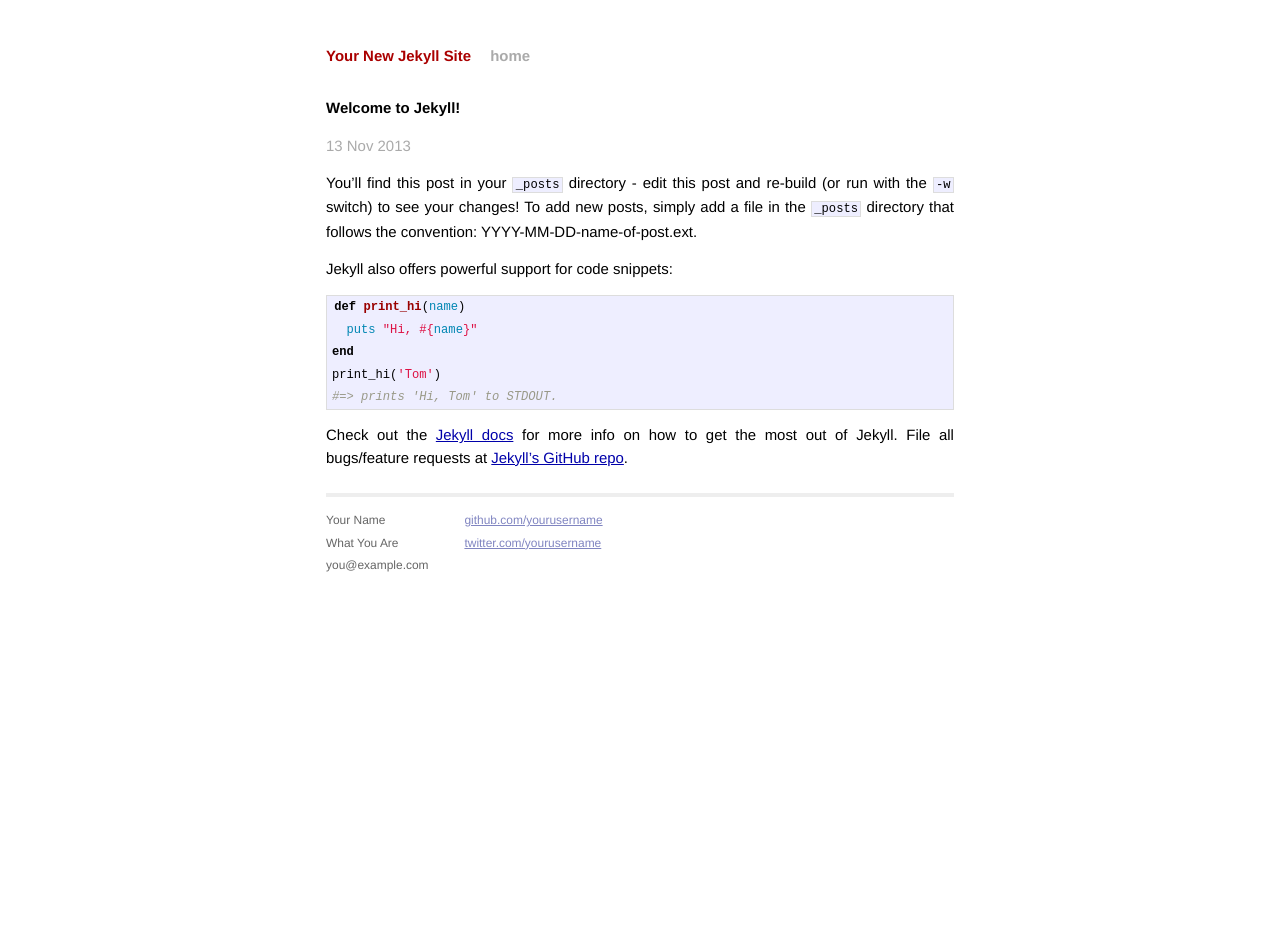
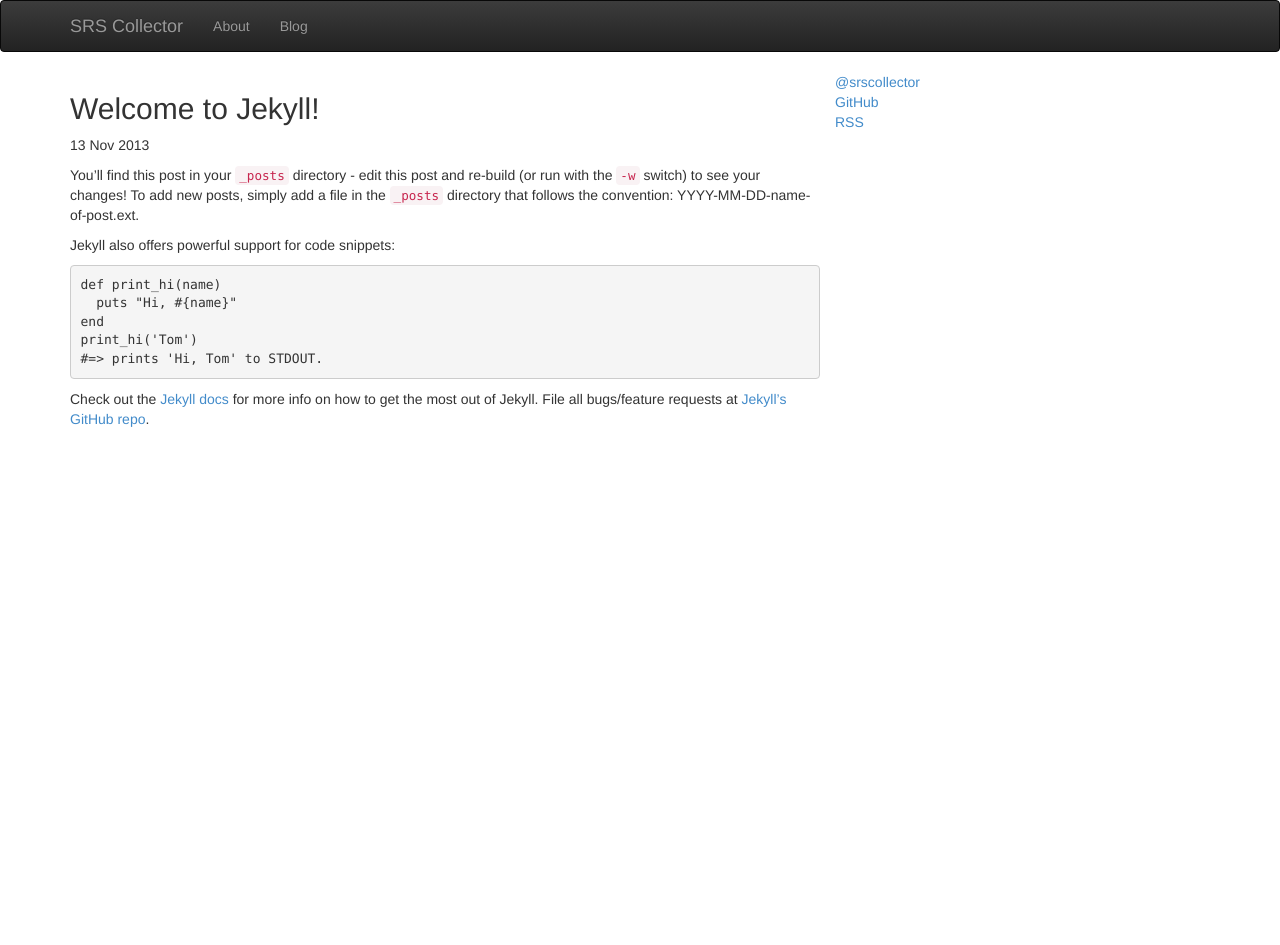
Before and after one commit to kiddsoftware/srscollector, a Jekyll site: the page built from _posts/2013-11-13-welcome-to-jekyll.markdown, in a window 1280 px wide. Built offline with Jekyll 4.4.1, drawn with Linux system fonts in a browser that asks for light colours; Markdown is read by kramdown in place of the engine named in the settings; after the commit the page ends 900 px from its top, so only the background shows below that.

Commit message:
Convert to Bootstrap format, add RSS & favicon

```diff
--- a/_config.yml
+++ b/_config.yml
@@ -1,3 +1,5 @@
-name: Your New Jekyll Site
+name: SRS Collector
 markdown: redcarpet
-pygments: true
+pygments: false
+permalink: /:year/:month/:day/:title/
+url: http://blog.srscollector.com
--- a/_layouts/default.html
+++ b/_layouts/default.html
@@ -2,43 +2,51 @@
 <html>
   <head>
     <meta charset="utf-8">
-        <meta http-equiv="X-UA-Compatible" content="IE=edge,chrome=1">
-        <title>{{ page.title }}</title>
-        <meta name="viewport" content="width=device-width">
-
-        <!-- syntax highlighting CSS -->
-        <link rel="stylesheet" href="/css/syntax.css">
-
-        <!-- Custom CSS -->
-        <link rel="stylesheet" href="/css/main.css">
-
+    <meta name="viewport" content="width=device-width, initial-scale=1.0">
+{% if page.title %}
+    <title>{{ page.title }} — {{ site.name }}</title>
+{% else %}
+    <title>{{ site.name }}</title>
+{% endif %}
+    <link rel="alternate" type="application/rss+xml" title="RSS" href="/rss.xml">
+    <link rel="stylesheet" href="/css/vendor/bootstrap.min.css">
+    <link rel="stylesheet" href="/css/vendor/bootstrap-theme.min.css">
+    <link rel="shortcut icon" href="/favicon.ico">
   </head>
   <body>
-
-        <div class="site">
-          <div class="header">
-            <h1 class="title"><a href="/">{{ site.name }}</a></h1>
-            <a class="extra" href="/">home</a>
+    <div class="navbar navbar-inverse">
+      <div class="container">
+        <div class="navbar-header">
+          <button type="button" class="navbar-toggle"
+                  data-toggle="collapse" data-target=".navbar-collapse">
+            <span class="sr-only">Toggle navigation</span>
+            <span class="icon-bar"></span>
+            <span class="icon-bar"></span>
+            <span class="icon-bar"></span>
+          </button>
+          <a class="navbar-brand" href="http://www.srscollector.com/">
+            {{ site.name }}
+          </a>
         </div>
-
-          {{ content }}
-
-          <div class="footer">
-            <div class="contact">
-              <p>
-                Your Name<br />
-                What You Are<br />
-                you@example.com
-              </p>
-            </div>
-            <div class="contact">
-              <p>
-                <a href="https://github.com/yourusername">github.com/yourusername</a><br />
-                <a href="https://twitter.com/yourusername">twitter.com/yourusername</a><br />
-              </p>
+        <div class="collapse navbar-collapse">
+          <ul class="nav navbar-nav">
+            <li><a href="/about">About</a></li>
+            <li><a href="/">Blog</a></li>
+          </ul>
         </div>
       </div>
     </div>
-
+    <div class="container">
+      <div class="row">
+        <div class="content col-sm-8">
+          {{ content }}
+        </div>
+        <div class="sidebar col-sm-12">
+          <a href="https://twitter.com/srscollector">@srscollector</a><br>
+          <a href="https://github.com/kiddsoftware/srs_collector">GitHub</a><br>
+          <a href="/rss.xml">RSS</a>
+        </div>
+      </div>
+    </div>
   </body>
 </html>
--- a/css/main.css
+++ /dev/null
@@ -1,160 +0,0 @@
-/*****************************************************************************/
-/*
-/* Common
-/*
-/*****************************************************************************/
-
-/* Global Reset */
-* {
-  margin: 0;
-  padding: 0;
-}
-
-html, body { height: 100%; }
-
-body {
-  background-color: #FFF;
-  font: 13.34px Helvetica, Arial, sans-serif;
-  font-size: small;
-  text-align: center;
-}
-
-h1, h2, h3, h4, h5, h6 {
-  font-size: 100%; }
-
-h1 { margin-bottom: 1em; }
-p { margin: 1em 0; }
-
-a         { color: #00a; }
-a:hover   { color: #000; }
-a:visited { color: #a0a; }
-
-/*****************************************************************************/
-/*
-/* Home
-/*
-/*****************************************************************************/
-.posts {
-  list-style-type: none;
-  margin-bottom: 2em;
-}
-
-.posts li {
-  line-height: 1.75em;
-}
-
-.posts span {
-  color: #aaa;
-  font-family: Monaco, "Courier New", monospace;
-  font-size: 80%;
-}
-
-/*****************************************************************************/
-/*
-/* Site
-/*
-/*****************************************************************************/
-
-.site {
-  font-size: 115%;
-  text-align: justify;
-  width: 42em;
-  margin: 3em auto 2em;
-  line-height: 1.5em;
-}
-
-.header a {
-  font-weight: bold;
-  text-decoration: none;
-}
-
-.title {
-  display: inline-block;
-  margin-bottom: 2em;
-}
-
-.title a {
-  color: #a00;
-}
-
-.title a:hover {
-  color: #000;
-}
-
-.header a.extra {
-  color: #aaa;
-  margin-left: 1em;
-}
-
-.header a.extra:hover {
-  color: #000;
-}
-
-.meta {
-  color: #aaa;
-}
-
-.footer {
-  font-size: 80%;
-  color: #666;
-  border-top: 4px solid #eee;
-  margin-top: 2em;
-  overflow: hidden;
-}
-
-.footer .contact {
-  float: left;
-  margin-right: 3em;
-}
-
-.footer .contact a {
-  color: #8085C1;
-}
-
-.footer .rss {
-  margin-top: 1.1em;
-  margin-right: -.2em;
-  float: right;
-}
-
-.footer .rss img {
-  border: 0;
-}
-
-/*****************************************************************************/
-/*
-/* Posts
-/*
-/*****************************************************************************/
-
-/* standard */
-.post pre {
-  border: 1px solid #ddd;
-  background-color: #eef;
-  padding: 0 .4em;
-}
-
-.post ul, .post ol {
-  margin-left: 1.35em;
-}
-
-.post code {
-  border: 1px solid #ddd;
-  background-color: #eef;
-  padding: 0 .2em;
-}
-
-.post pre code {
-  border: none;
-}
-
-/* terminal */
-.post pre.terminal {
-  border: 1px solid #000;
-  background-color: #333;
-  color: #FFF;
-}
-
-.post pre.terminal code {
-  background-color: #333;
-}
--- a/css/syntax.css
+++ /dev/null
@@ -1,60 +0,0 @@
-.highlight  { background: #ffffff; }
-.highlight .c { color: #999988; font-style: italic } /* Comment */
-.highlight .err { color: #a61717; background-color: #e3d2d2 } /* Error */
-.highlight .k { font-weight: bold } /* Keyword */
-.highlight .o { font-weight: bold } /* Operator */
-.highlight .cm { color: #999988; font-style: italic } /* Comment.Multiline */
-.highlight .cp { color: #999999; font-weight: bold } /* Comment.Preproc */
-.highlight .c1 { color: #999988; font-style: italic } /* Comment.Single */
-.highlight .cs { color: #999999; font-weight: bold; font-style: italic } /* Comment.Special */
-.highlight .gd { color: #000000; background-color: #ffdddd } /* Generic.Deleted */
-.highlight .gd .x { color: #000000; background-color: #ffaaaa } /* Generic.Deleted.Specific */
-.highlight .ge { font-style: italic } /* Generic.Emph */
-.highlight .gr { color: #aa0000 } /* Generic.Error */
-.highlight .gh { color: #999999 } /* Generic.Heading */
-.highlight .gi { color: #000000; background-color: #ddffdd } /* Generic.Inserted */
-.highlight .gi .x { color: #000000; background-color: #aaffaa } /* Generic.Inserted.Specific */
-.highlight .go { color: #888888 } /* Generic.Output */
-.highlight .gp { color: #555555 } /* Generic.Prompt */
-.highlight .gs { font-weight: bold } /* Generic.Strong */
-.highlight .gu { color: #aaaaaa } /* Generic.Subheading */
-.highlight .gt { color: #aa0000 } /* Generic.Traceback */
-.highlight .kc { font-weight: bold } /* Keyword.Constant */
-.highlight .kd { font-weight: bold } /* Keyword.Declaration */
-.highlight .kp { font-weight: bold } /* Keyword.Pseudo */
-.highlight .kr { font-weight: bold } /* Keyword.Reserved */
-.highlight .kt { color: #445588; font-weight: bold } /* Keyword.Type */
-.highlight .m { color: #009999 } /* Literal.Number */
-.highlight .s { color: #d14 } /* Literal.String */
-.highlight .na { color: #008080 } /* Name.Attribute */
-.highlight .nb { color: #0086B3 } /* Name.Builtin */
-.highlight .nc { color: #445588; font-weight: bold } /* Name.Class */
-.highlight .no { color: #008080 } /* Name.Constant */
-.highlight .ni { color: #800080 } /* Name.Entity */
-.highlight .ne { color: #990000; font-weight: bold } /* Name.Exception */
-.highlight .nf { color: #990000; font-weight: bold } /* Name.Function */
-.highlight .nn { color: #555555 } /* Name.Namespace */
-.highlight .nt { color: #000080 } /* Name.Tag */
-.highlight .nv { color: #008080 } /* Name.Variable */
-.highlight .ow { font-weight: bold } /* Operator.Word */
-.highlight .w { color: #bbbbbb } /* Text.Whitespace */
-.highlight .mf { color: #009999 } /* Literal.Number.Float */
-.highlight .mh { color: #009999 } /* Literal.Number.Hex */
-.highlight .mi { color: #009999 } /* Literal.Number.Integer */
-.highlight .mo { color: #009999 } /* Literal.Number.Oct */
-.highlight .sb { color: #d14 } /* Literal.String.Backtick */
-.highlight .sc { color: #d14 } /* Literal.String.Char */
-.highlight .sd { color: #d14 } /* Literal.String.Doc */
-.highlight .s2 { color: #d14 } /* Literal.String.Double */
-.highlight .se { color: #d14 } /* Literal.String.Escape */
-.highlight .sh { color: #d14 } /* Literal.String.Heredoc */
-.highlight .si { color: #d14 } /* Literal.String.Interpol */
-.highlight .sx { color: #d14 } /* Literal.String.Other */
-.highlight .sr { color: #009926 } /* Literal.String.Regex */
-.highlight .s1 { color: #d14 } /* Literal.String.Single */
-.highlight .ss { color: #990073 } /* Literal.String.Symbol */
-.highlight .bp { color: #999999 } /* Name.Builtin.Pseudo */
-.highlight .vc { color: #008080 } /* Name.Variable.Class */
-.highlight .vg { color: #008080 } /* Name.Variable.Global */
-.highlight .vi { color: #008080 } /* Name.Variable.Instance */
-.highlight .il { color: #009999 } /* Literal.Number.Integer.Long */
```
Also changed, not shown: index.html (+8 -9 lines), rss.xml (added, +20 -0 lines), favicon.ico (added). Lines whose indentation alone changed are shown as unchanged.
